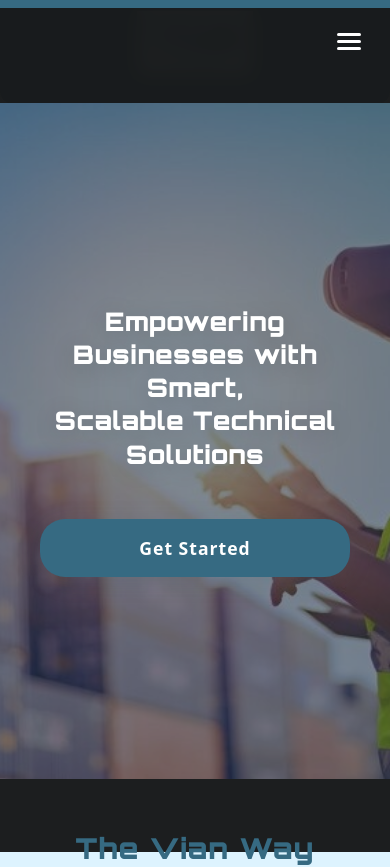
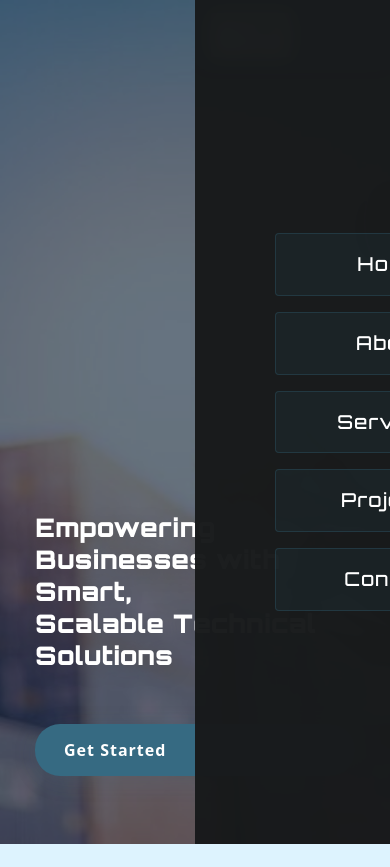
Before and after one commit to Vian-global/vian-global, a React (Vite) app: page / in a window 390 px wide. Shown: the top 867 px of the page. Built offline with nearby package versions, Linux system fonts and the light colour scheme.

Commit message:
mobile optimize

```diff
--- a/src/App.css
+++ b/src/App.css
@@ -290,23 +290,39 @@ html, body {
 }
 @media (max-width: 700px) {
   .hero-section {
-    min-height: 80vh;
-    height: 80vh;
-    padding-top: 80px;
+    min-height: 100vh;
+    height: 100vh;
+    padding-top: 0;
+    align-items: flex-end;
+    padding-bottom: 10vh;
+  }
+  .hero-bg {
+    background-size: cover;
+    background-position: center center;
+    background-attachment: scroll;
+  }
+  .hero-overlay {
+    background: rgba(20, 40, 60, 0.65);
   }
   .hero-content {
     padding: 0 1.5rem;
+    text-align: left;
+    width: 100%;
+    max-width: 100%;
   }
   .hero-content h1 {
-    font-size: 1.6rem;
-    line-height: 1.3;
-    margin-bottom: 1.8rem;
+    font-size: 1.8rem;
+    line-height: 1.25;
+    margin-bottom: 1.5rem;
+    text-align: left;
+    max-width: 90%;
   }
   .cta-btn {
     font-size: 1.1rem;
     padding: 1rem 2rem;
     margin-top: 1.5rem;
     min-height: 48px;
+    display: inline-block;
   }
 }
 
@@ -356,15 +372,18 @@ html, body {
 }
 @media (max-width: 700px) {
   .simple-header {
-    flex-direction: column;
-    align-items: flex-start;
-    height: auto;
-    min-height: 80px;
-    height: 80px;
-    padding: 0.5rem 1rem;
+    flex-direction: row;
+    align-items: center;
+    justify-content: space-between;
+    height: 70px;
+    min-height: 70px;
+    padding: 0.8rem 1rem;
+    position: fixed;
+    width: 100%;
+    box-sizing: border-box;
   }
   .header-logo-img {
-    height: 70px;
+    height: 50px;
     padding: 0;
     background: transparent;
     box-shadow: none;
@@ -372,7 +391,7 @@ html, body {
   }
   .simple-header .nav {
     gap: 1rem;
-    margin-top: 0.5rem;
+    margin-top: 0;
   }
 }
 
@@ -1531,28 +1550,32 @@ html, body {
 }
 @media (max-width: 900px) {
   .header, .simple-header {
-    flex-direction: column;
+    flex-direction: row;
     align-items: center;
-    padding: 0.7rem 0.5rem;
+    justify-content: space-between;
+    padding: 0.8rem 1rem;
     min-height: 70px;
-    height: auto;
+    height: 70px;
     border-radius: 0 0 12px 12px;
+    position: fixed;
+    width: 100%;
+    box-sizing: border-box;
   }
   .header-logo {
-    justify-content: center;
-    width: 100%;
-    margin-bottom: 0.5rem;
+    justify-content: flex-start;
+    width: auto;
+    margin-bottom: 0;
   }
   .header-logo-img {
-    height: 65px;
-    margin: 0 auto 0.5rem auto;
+    height: 50px;
+    margin: 0;
     display: block;
   }
   .hamburger {
     display: flex;
-    position: absolute;
-    right: 1.2rem;
-    top: 1.2rem;
+    position: static;
+    right: auto;
+    top: auto;
     z-index: 120;
     width: 44px;
     height: 44px;
@@ -1714,6 +1737,29 @@ html, body {
 
 /* === COMPREHENSIVE MOBILE OPTIMIZATIONS === */
 @media (max-width: 768px) {
+  /* Hero section mobile optimization */
+  .hero-section {
+    min-height: 100vh !important;
+    height: 100vh !important;
+    padding-top: 70px !important;
+    align-items: flex-end !important;
+    padding-bottom: 8vh !important;
+  }
+
+  .hero-content {
+    text-align: left !important;
+    padding: 0 1.5rem !important;
+    max-width: 100% !important;
+  }
+
+  .hero-content h1 {
+    font-size: 1.9rem !important;
+    line-height: 1.2 !important;
+    text-align: left !important;
+    margin-bottom: 1.8rem !important;
+    max-width: 95% !important;
+  }
+
   /* Better touch targets */
   .cta-btn, .our-portals-link, .navigator-link {
     font-size: 1.1rem !important;
@@ -1732,7 +1778,7 @@ html, body {
   }
 
   /* Better spacing for sections */
-  .hero-section, .vian-way-section, .our-portals-section,
+  .vian-way-section, .our-portals-section,
   .navigator-section, .services-section, .projects-section, .contact-section {
     padding: 3rem 1rem !important;
   }
@@ -1768,3 +1814,32 @@ html, body {
     margin-bottom: 1.2rem;
   }
 }
+
+/* === EXTRA SMALL MOBILE SCREENS === */
+@media (max-width: 480px) {
+  .header-logo-img {
+    height: 45px !important;
+  }
+
+  .hamburger {
+    width: 40px !important;
+    height: 40px !important;
+    padding: 6px !important;
+  }
+
+  .hero-content h1 {
+    font-size: 1.6rem !important;
+    line-height: 1.25 !important;
+  }
+
+  .cta-btn {
+    font-size: 1rem !important;
+    padding: 0.9rem 1.8rem !important;
+  }
+
+  .nav a {
+    font-size: 1.2rem !important;
+    min-width: 180px !important;
+    padding: 1rem 1.5rem !important;
+  }
+}
```
